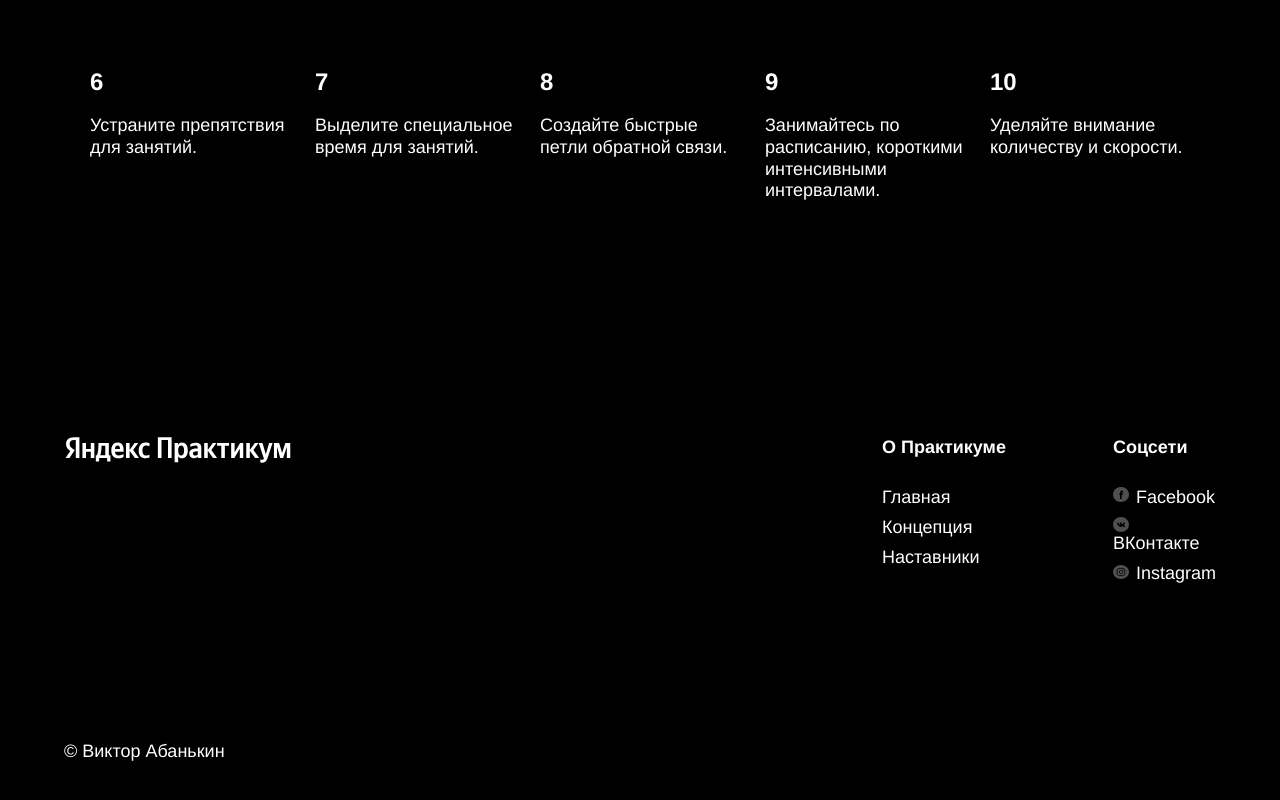
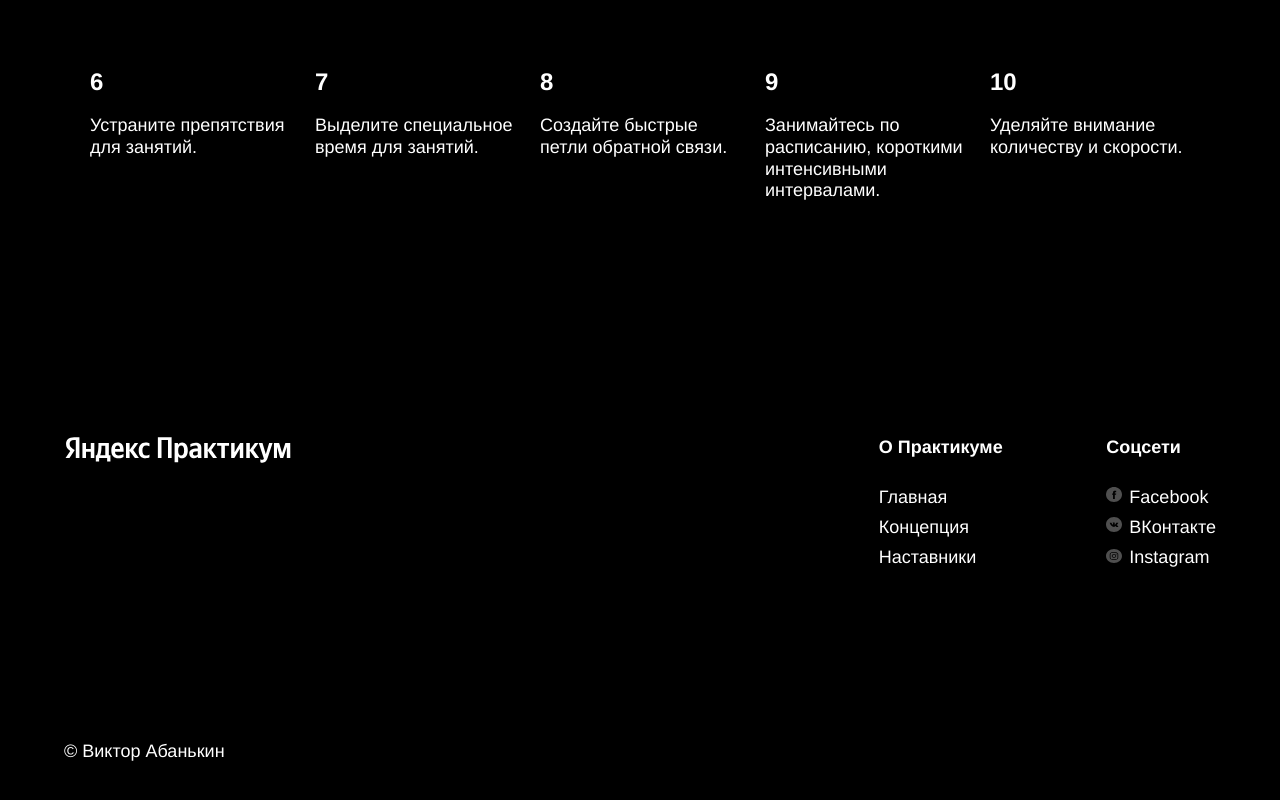
Before and after one commit to Webappmaster-Eugene/how-to-learn, a plain HTML site: page index.html in a window 1280 px wide. Shown: the part 3827-4627 px from the top of the page. Drawn offline with Linux system fonts and the light colour scheme.

Commit message:
version 1.2

```diff
--- a/index.html
+++ b/index.html
@@ -148,7 +148,7 @@
       <div class="footer__column footer__column_content_social">
         <div class="footer__column-heading">Соцсети</div>
         <div class="footer__column-link"><a href="#" class="footer__text-link"><div class="footer__social-icon"><img src="/images/facebook_color_white.svg"></div>Facebook</a></div>
-        <div class="footer__column-link"><a href="#" class="footer__text-link"><div class="footer__social-icon"><img src="/images/vk_color_white.svg"></div><p>ВКонтакте</a></div>
+        <div class="footer__column-link"><a href="#" class="footer__text-link"><div class="footer__social-icon"><img src="/images/vk_color_white.svg"></div>ВКонтакте</a></div>
         <div class="footer__column-link"><a href="#" class="footer__text-link"><div class="footer__social-icon"><img src="/images/instagram_color_white.svg"></div>Instagram</a></div>
       </div>
     </div>
```
